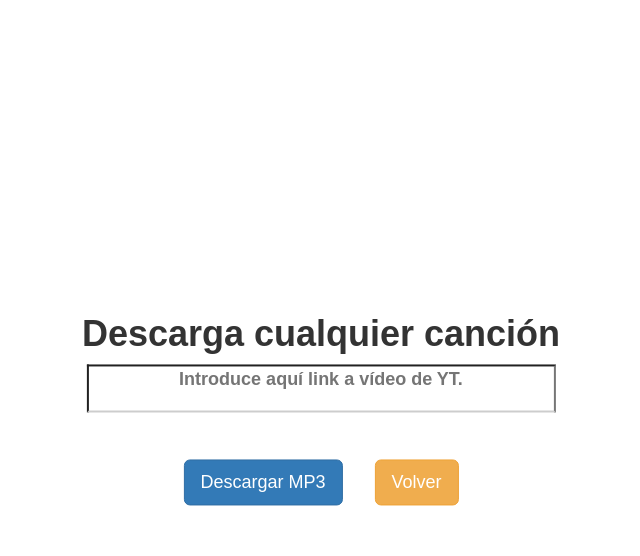
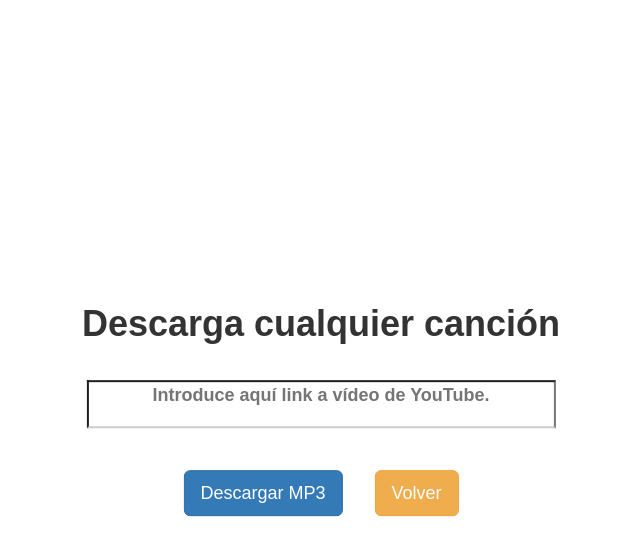
Before and after one commit to Ricardomol/spotify_to_mp3, a Django app: page /spotify_list/dl_any_mp3 in a window 1280 px wide. Shown: the top 556 px of the page, without its empty margins (319-959 px from the left). Run offline with Django 3.2, Linux system fonts and the light colour scheme; some libraries are stand-ins or nearby versions.

Commit message:
Minimal changes to dl_any_mp3 page

```diff
--- a/spotify_list/static/spotify_list/styles.css
+++ b/spotify_list/static/spotify_list/styles.css
@@ -225,6 +225,10 @@ h3 {
     }
 }
 
+.dl-title {
+  margin-bottom: 2em;
+}
+
 .centered-container{
     position: fixed;
     top: 50%;
--- a/spotify_list/templates/spotify_list/dl_any_mp3.html
+++ b/spotify_list/templates/spotify_list/dl_any_mp3.html
@@ -9,13 +9,13 @@
 <body>
 
 	<div class="centered-container">
-		<div>
+		<div class="dl-title">
 			<h1><strong>Descarga cualquier canción</strong></h1>
 		</div>
 		<div id="yt_link_input_div">
-			<input id="yt_link_input" class="buscador" type="text" onchange="parse_id()" size="40" placeholder="Introduce aquí link a vídeo de YT."/>
+			<input id="yt_link_input" class="buscador" type="text" onchange="parse_id()" size="40" placeholder="Introduce aquí link a vídeo de YouTube."/>
 		</div>
-		<div style="margin-top: 1.5em;">
+		<div style="margin-top: 1.2em;">
 			<a href="#" id="yt_dl_link">
 				<button class="btn btn-default btn-lg btn-primary">
 					Descargar MP3
```
